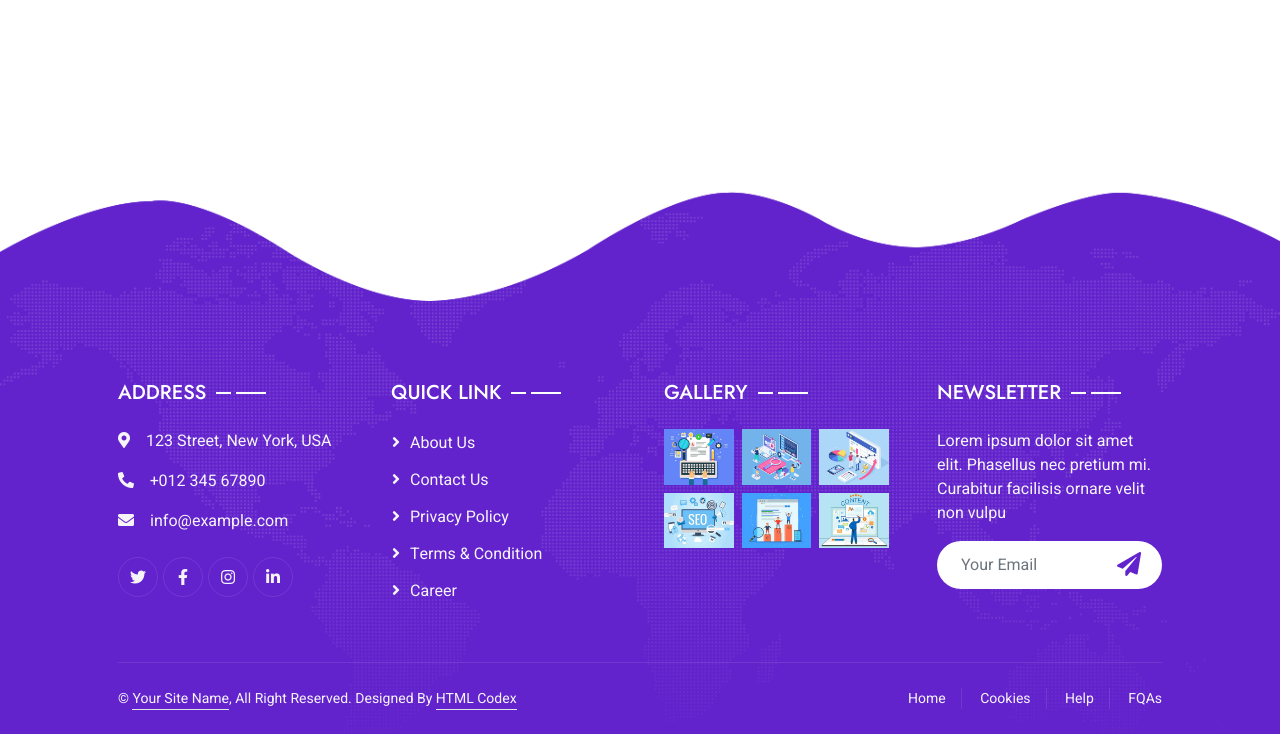
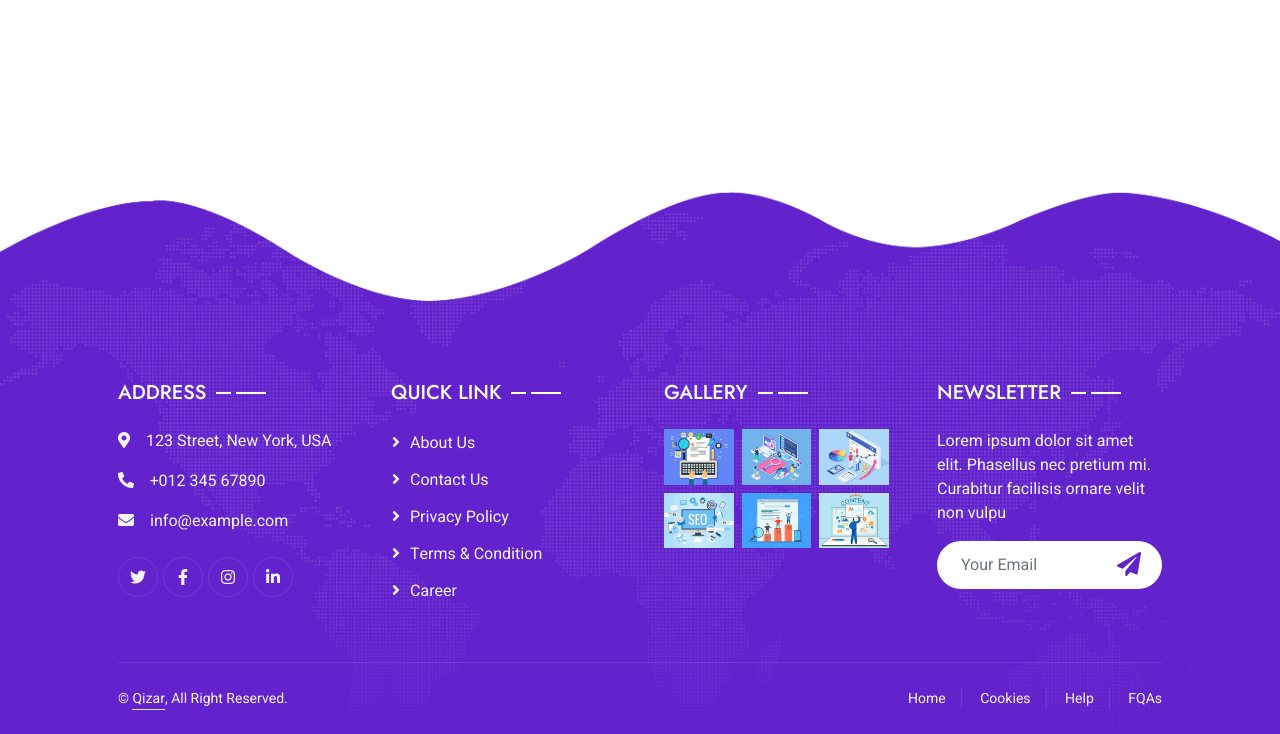
Before and after one commit to QizarOfficial/Qizar, a plain HTML site: page about.html in a window 1280 px wide. Shown: the part 3008-3742 px from the top of the page. Drawn offline with nearby package versions, Linux system fonts and the light colour scheme.

Commit message:
Update about.html

```diff
--- a/about.html
+++ b/about.html
@@ -3,7 +3,7 @@
 
 <head>
     <meta charset="utf-8">
-    <title>DGital - Digital Agency HTML Template</title>
+    <title>Qizar - Web & Fintech Solutions</title>
     <meta content="width=device-width, initial-scale=1.0" name="viewport">
     <meta content="" name="keywords">
     <meta content="" name="description">
@@ -321,11 +321,8 @@
                 <div class="copyright">
                     <div class="row">
                         <div class="col-md-6 text-center text-md-start mb-3 mb-md-0">
-                            &copy; <a class="border-bottom" href="#">Your Site Name</a>, All Right Reserved.
-
-							<!--/*** This template is free as long as you keep the footer author’s credit link/attribution link/backlink. If you'd like to use the template without the footer author’s credit link/attribution link/backlink, you can purchase the Credit Removal License from "https://htmlcodex.com/credit-removal". Thank you for your support. ***/-->
-							Designed By <a class="border-bottom" href="https://htmlcodex.com">HTML Codex</a>
-                        </div>
+                            &copy; <a class="border-bottom" href="https://qizar.com">Qizar</a>, All Right Reserved.
+			</div>
                         <div class="col-md-6 text-center text-md-end">
                             <div class="footer-menu">
                                 <a href="">Home</a>
```
